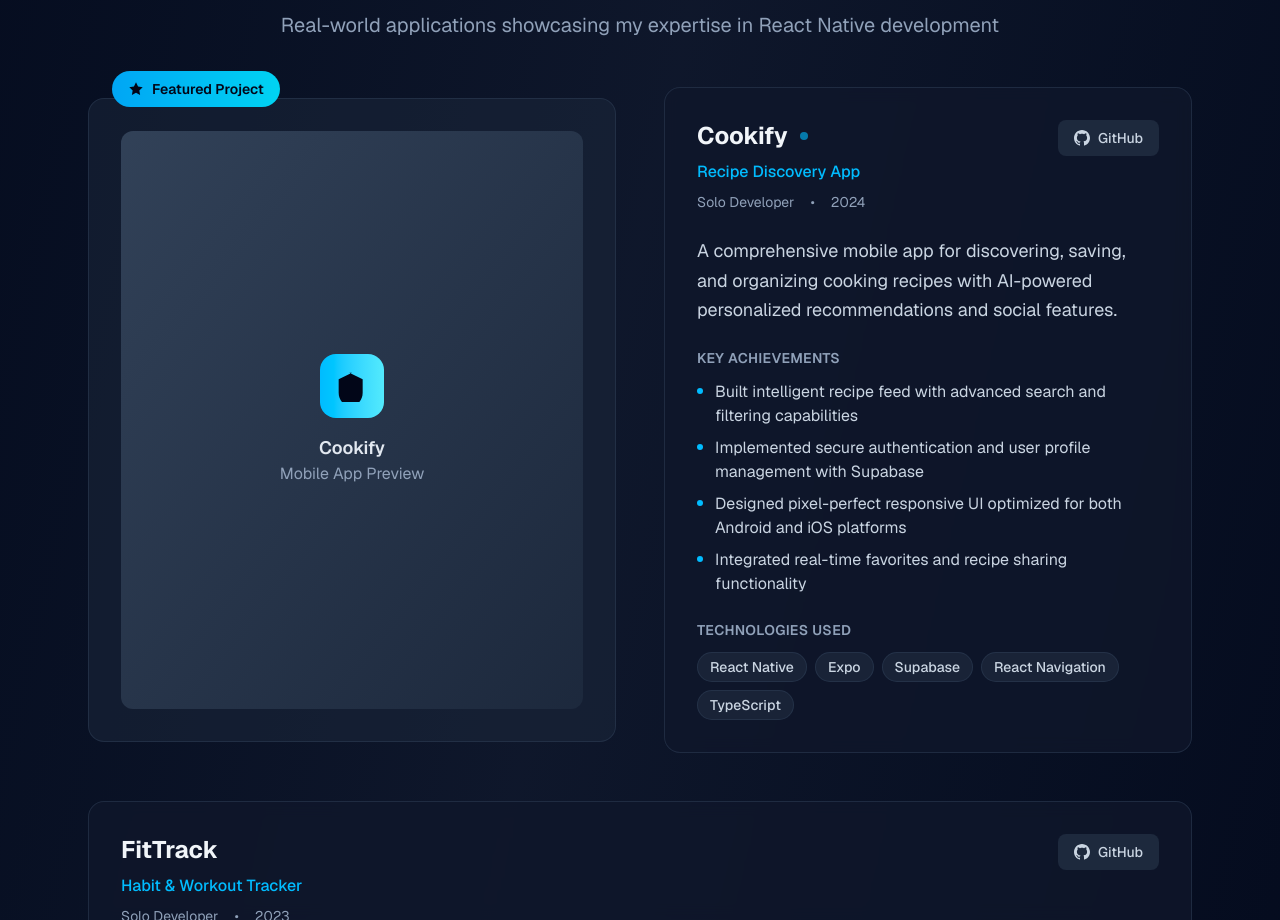
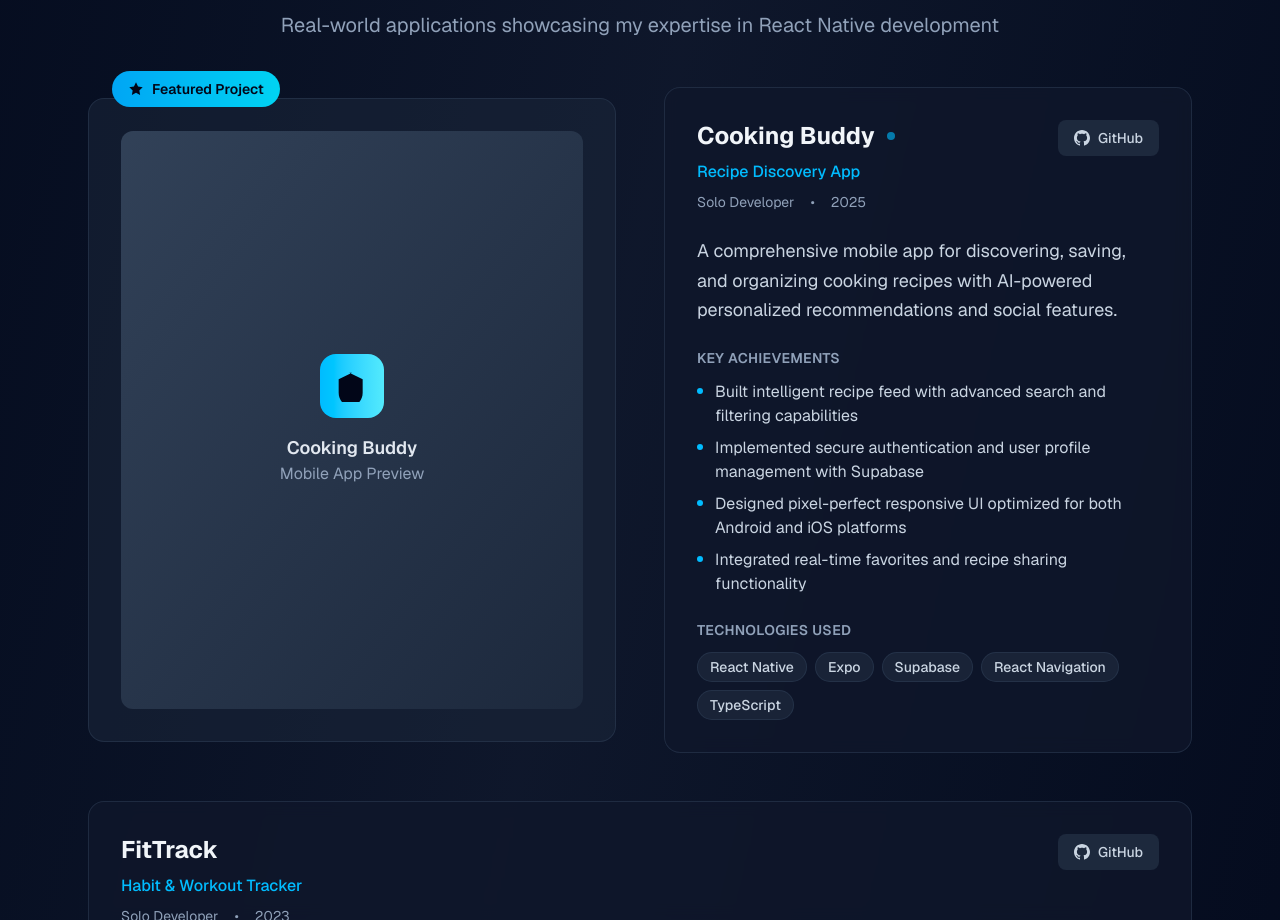
Before and after one commit to Vishalsingh1910/react_native_developer, a Next.js app: page / in a window 1280 px wide. Shown: the part 2600-3520 px from the top of the page. Built offline with nearby package versions, Linux system fonts and the light colour scheme.

Commit message:
Update project name and period in portfolio

```diff
--- a/app/page.tsx
+++ b/app/page.tsx
@@ -21,10 +21,10 @@
 
 const projects = [
   {
-    name: "Cookify",
+    name: "Cooking Buddy",
     subtitle: "Recipe Discovery App",
     role: "Solo Developer",
-    period: "2024",
+    period: "2025",
     description:
       "A comprehensive mobile app for discovering, saving, and organizing cooking recipes with AI-powered personalized recommendations and social features.",
     tech: ["React Native", "Expo", "Supabase", "React Navigation", "TypeScript"],
```
